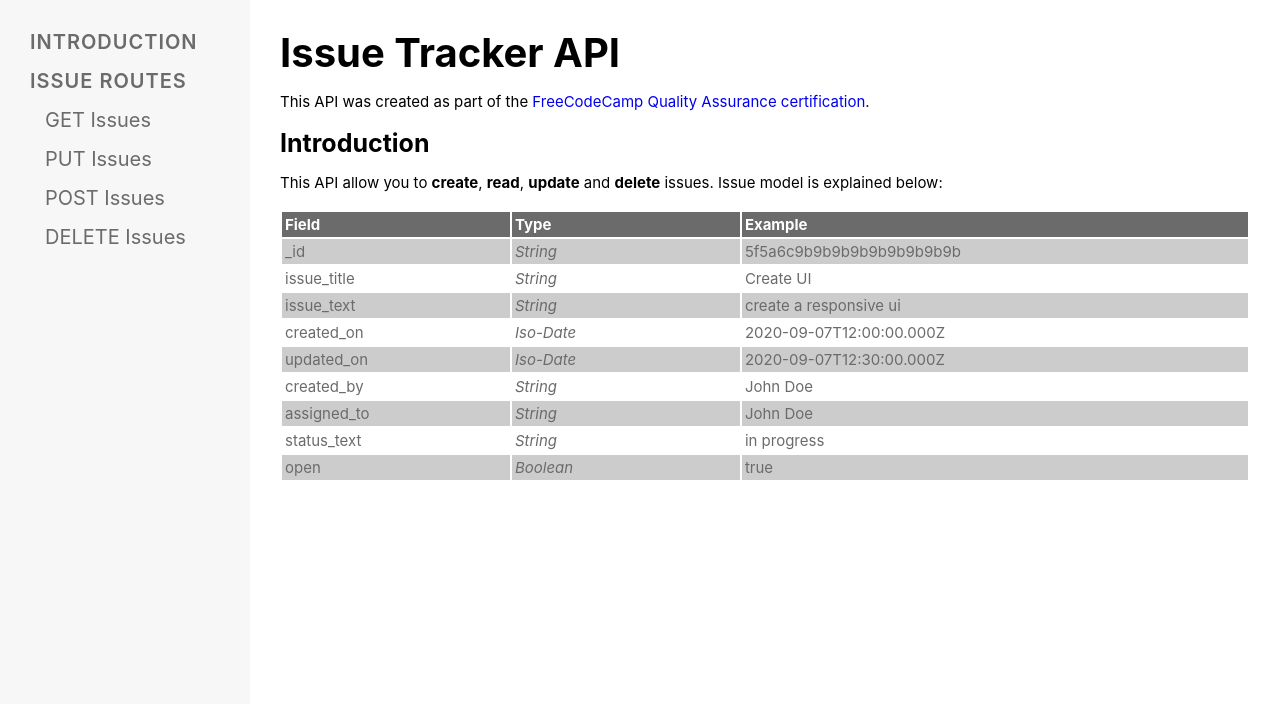
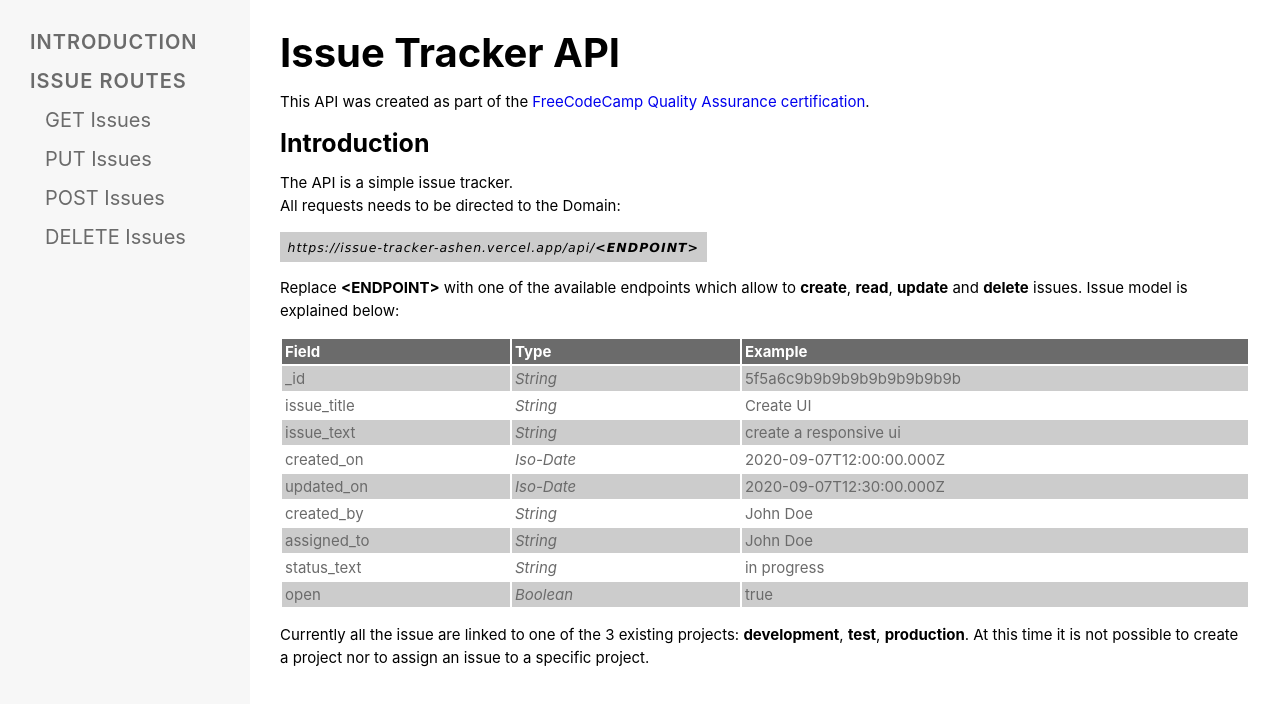
Before and after one commit to robdll/issue-tracker, a Next.js app: page / in a window 1280 px wide. Shown: the top 704 px of the page. Built offline with nearby package versions, Linux system fonts and the light colour scheme.

Commit message:
complete introduction

```diff
--- a/constants/app.constants.js
+++ b/constants/app.constants.js
@@ -1,3 +1,5 @@
 export const MAINPAGE_SEO_TITLE = 'Freecodecamp Issue Tracker'
 export const MAINPAGE_SEO_DESCRIPTION =
   'Freecodecamp Issue Tracker excercise for the freeCodeCamp Quality Assurance Certification.'
+export const FCC_LINK =
+  'https://www.freecodecamp.org/learn/quality-assurance/quality-assurance-projects/issue-tracker'
--- a/pages/index.js
+++ b/pages/index.js
@@ -6,6 +6,7 @@ import IssueModelTable from '@components/IssueModelTable'
 import {
   MAINPAGE_SEO_TITLE,
   MAINPAGE_SEO_DESCRIPTION,
+  FCC_LINK,
 } from '@constants/app.constants'
 
 export default function Home() {
@@ -16,28 +17,36 @@ export default function Home() {
         <Sidebar />
         <main className={styles.main}>
           <h1 className={styles.mainTitle}>Issue Tracker API</h1>
-
           <p className={styles.description}>
             This API was created as part of the{' '}
-            <Link
-              className={styles.link}
-              href="https://www.freecodecamp.org/learn/quality-assurance/quality-assurance-projects/issue-tracker"
-            >
+            <Link className={styles.link} href={FCC_LINK}>
               FreeCodeCamp Quality Assurance certification
             </Link>
             .
           </p>
-
           <h2 className={styles.title} id="#introduction">
             Introduction
           </h2>
+          <p className={styles.description}>
+            The API is a simple issue tracker. <br />
+            All requests needs to be directed to the Domain:
+          </p>
+          <code className={styles.code}>
+            https://issue-tracker-ashen.vercel.app/api/<b>{'<ENDPOINT>'}</b>
+          </code>
+          <p className={styles.description}>
+            Replace <b>{'<ENDPOINT>'}</b> with one of the available endpoints
+            which allow to <b>create</b>, <b>read</b>, <b>update</b> and{' '}
+            <b>delete</b> issues. Issue model is explained below:
+          </p>
+          <IssueModelTable />
 
           <p className={styles.description}>
-            This API allow you to <b>create</b>, <b>read</b>, <b>update</b> and{' '}
-            <b>delete</b> issues. Issue model is explained below:
+            Currently all the issue are linked to one of the 3 existing
+            projects: <b>development</b>, <b>test</b>, <b>production</b>. At
+            this time it is not possible to create a project nor to assign an
+            issue to a specific project.
           </p>
-
-          <IssueModelTable />
         </main>
       </div>
     </>
--- a/styles/Home.module.scss
+++ b/styles/Home.module.scss
@@ -38,3 +38,12 @@
   line-height: 1.5;
   font-size: 1.5rem;
 }
+
+.code {
+  background-color: var(--color-mediumgray);
+  padding: 0.75rem;
+  font-family: Verdana, Geneva, Tahoma, sans-serif;
+  letter-spacing: 1px;
+  font-size: 1.25rem;
+  font-style: italic;
+}
```
